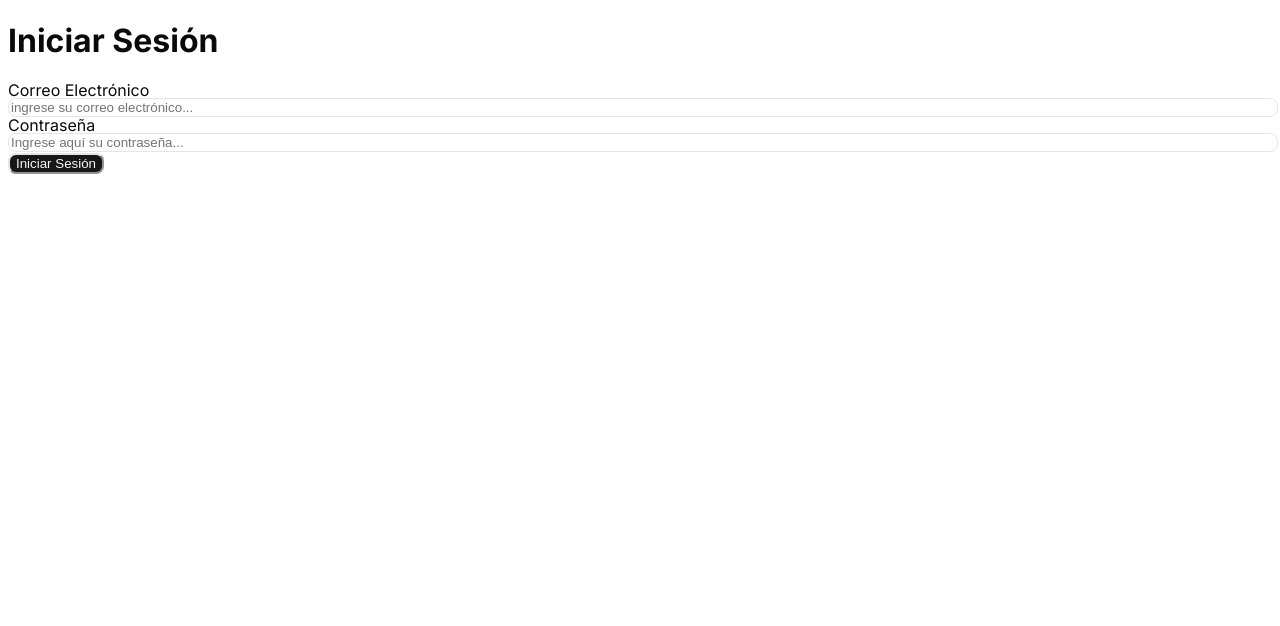
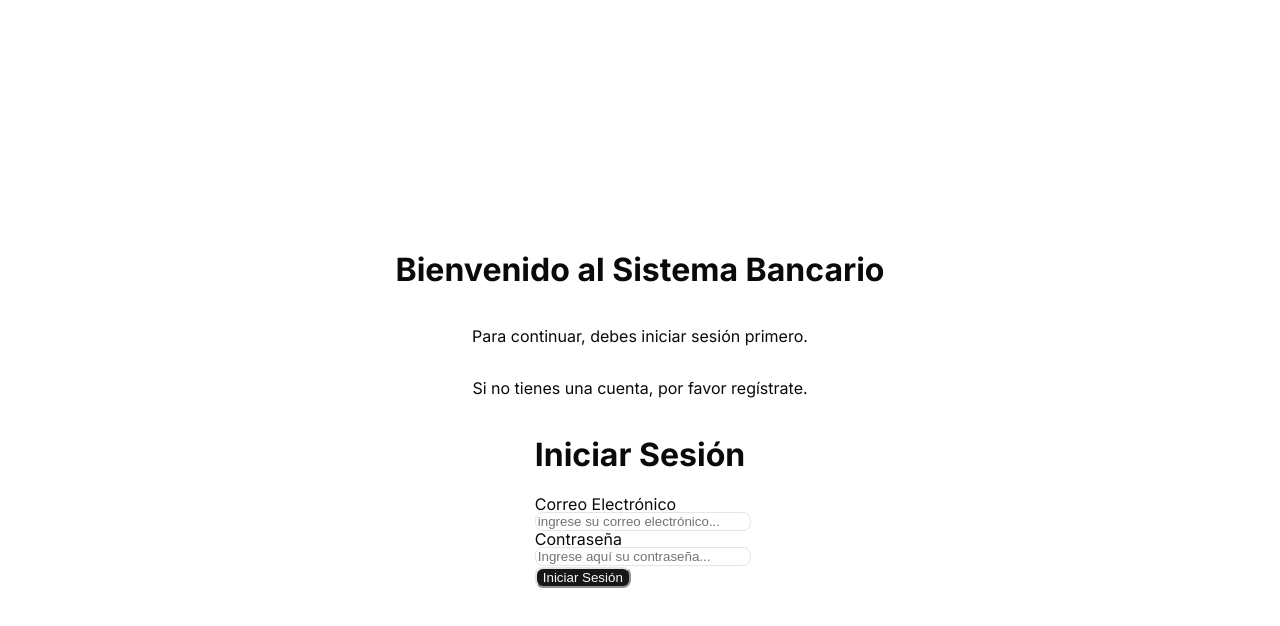
Before and after one commit to daswsi-utp/Frontend_Bank, a Next.js app in the folder banksystem/: page /start/login in a window 1280 px wide. Shown: the top 626 px of the page. Built offline with nearby package versions, Linux system fonts and the light colour scheme.

Commit message:
added some details into login, failed to use tailwind, retired and re compilated

```diff
--- a/banksystem/src/app/start/layout.tsx
+++ b/banksystem/src/app/start/layout.tsx
@@ -4,8 +4,14 @@ export default function StartLayout({
   children: React.ReactNode
 }) {
   return (
-    <div className="start-layout">
+    <div className="grid place items-center min-h-screen">
+      <div className="flex flex-col items-center justify-center w-full max-w-2xl px-4 py-8 mx-auto lg:px-8">
+        <h1 className="text-3xl font-bold text-center">Bienvenido al Sistema Bancario</h1>
+        <p className="mt-4 text-lg text-center">Para continuar, debes iniciar sesión primero.</p>
+        <p className="mt-4 text-lg text-center">Si no tienes una cuenta, por favor regístrate.</p>
+
       {children}
+      </div>
     </div>
   )
 }
--- a/banksystem/src/components/ui/form-login.tsx
+++ b/banksystem/src/components/ui/form-login.tsx
@@ -22,6 +22,7 @@ const FormLogin = () => {
     defaultValues: {
       email: "",
       password: "",
+
     },
   })
 
```
